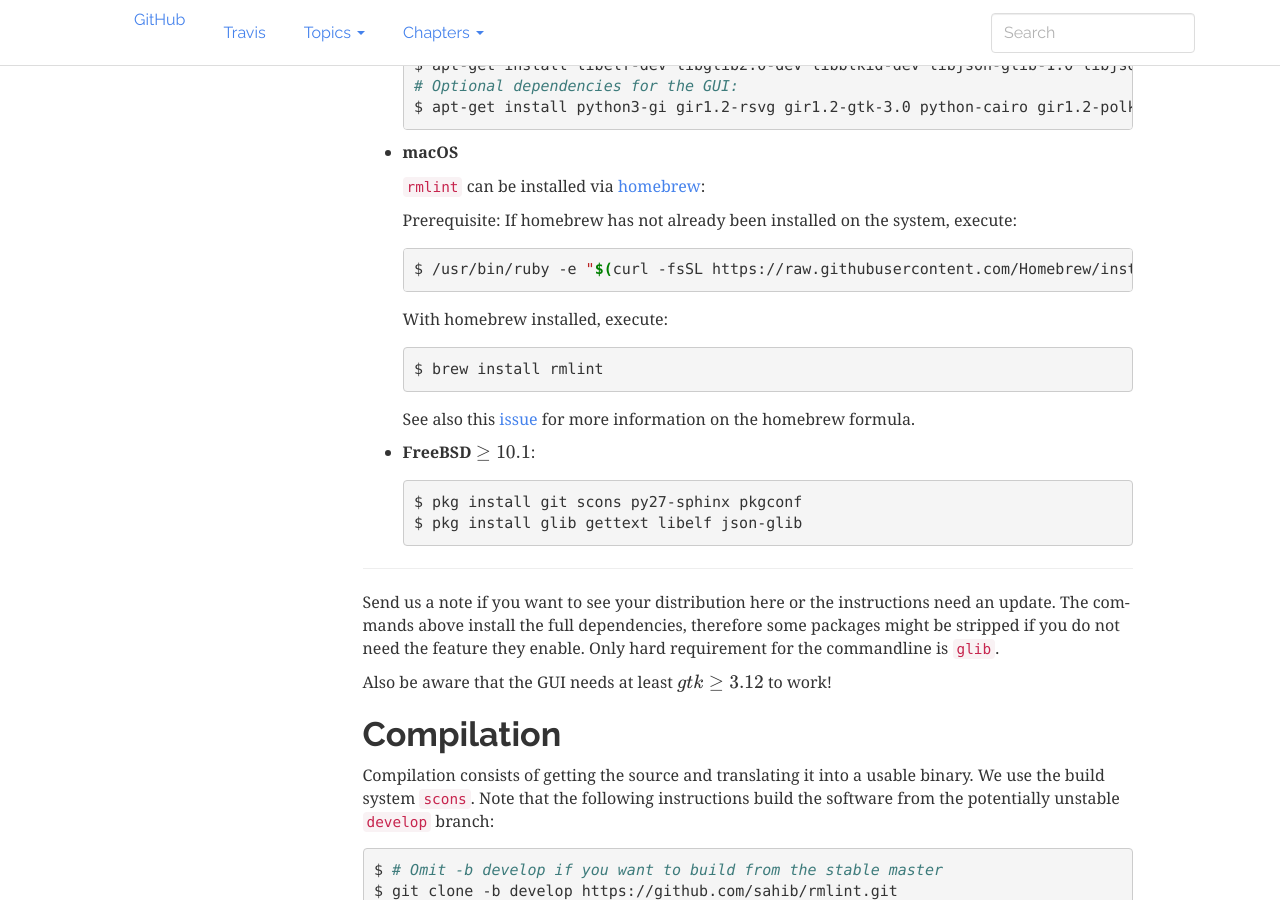
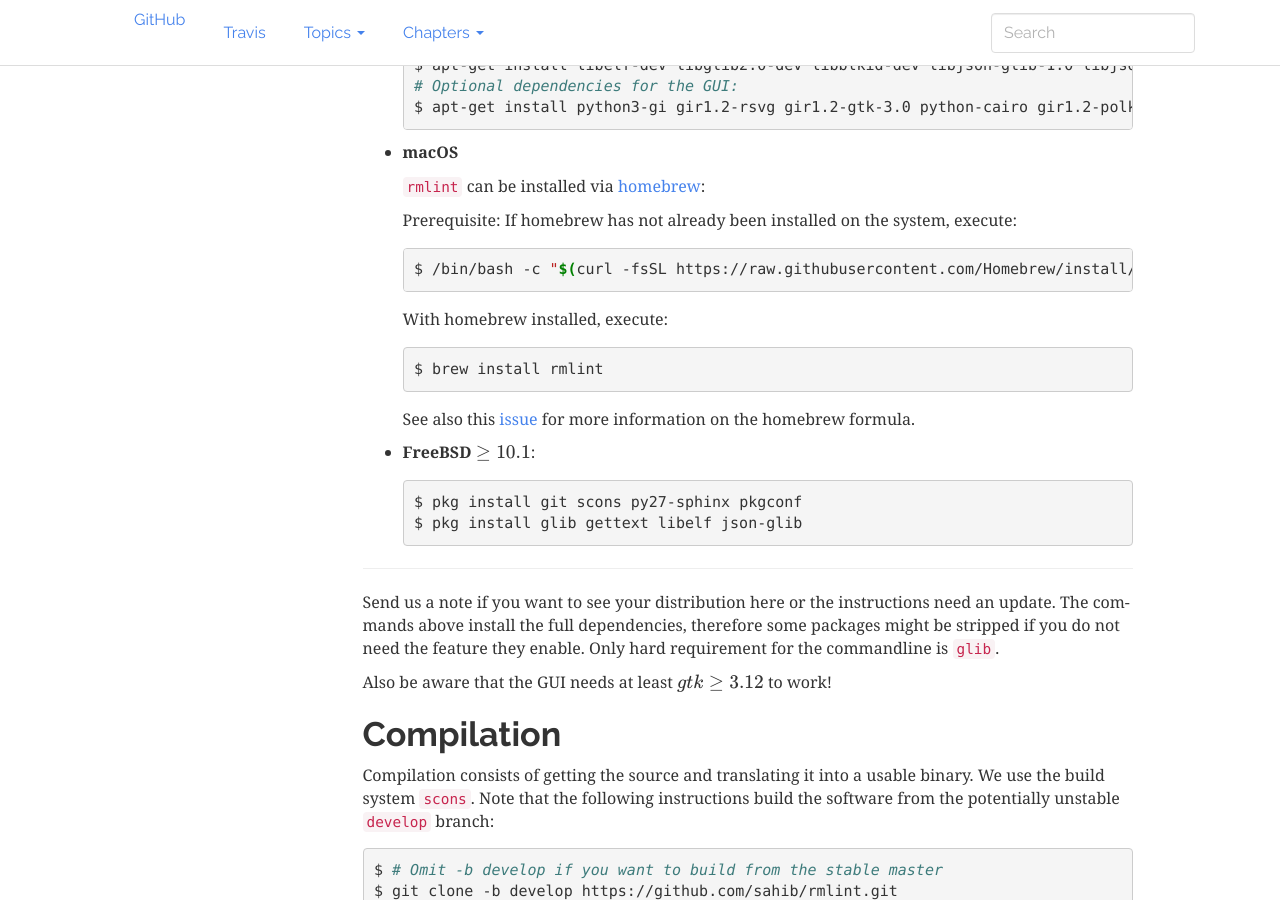
Before and after one commit to sahib/rmlint, a Sphinx documentation site: the page built from docs/install.rst, in a window 1280 px wide and 900 px high, scrolled down 1640 px. Built offline with Sphinx 7.4.7, drawn with Linux system fonts in a browser that asks for light colours.

Commit message:
MacOS: install brew update
The one liner command has changed

this link does not exist any more (404 http)
https://raw.githubusercontent.com/Homebrew/install/master/install

resource:
https://github.com/Homebrew/install/tree/master#install-homebrew-on-macos-or-linux

```diff
--- a/docs/install.rst
+++ b/docs/install.rst
@@ -115,7 +115,7 @@
 
   .. code-block:: bash
 
-      $ /usr/bin/ruby -e "$(curl -fsSL https://raw.githubusercontent.com/Homebrew/install/master/install)".
+      $ /bin/bash -c "$(curl -fsSL https://raw.githubusercontent.com/Homebrew/install/HEAD/install.sh)"
 
   With homebrew installed, execute:
 
```
